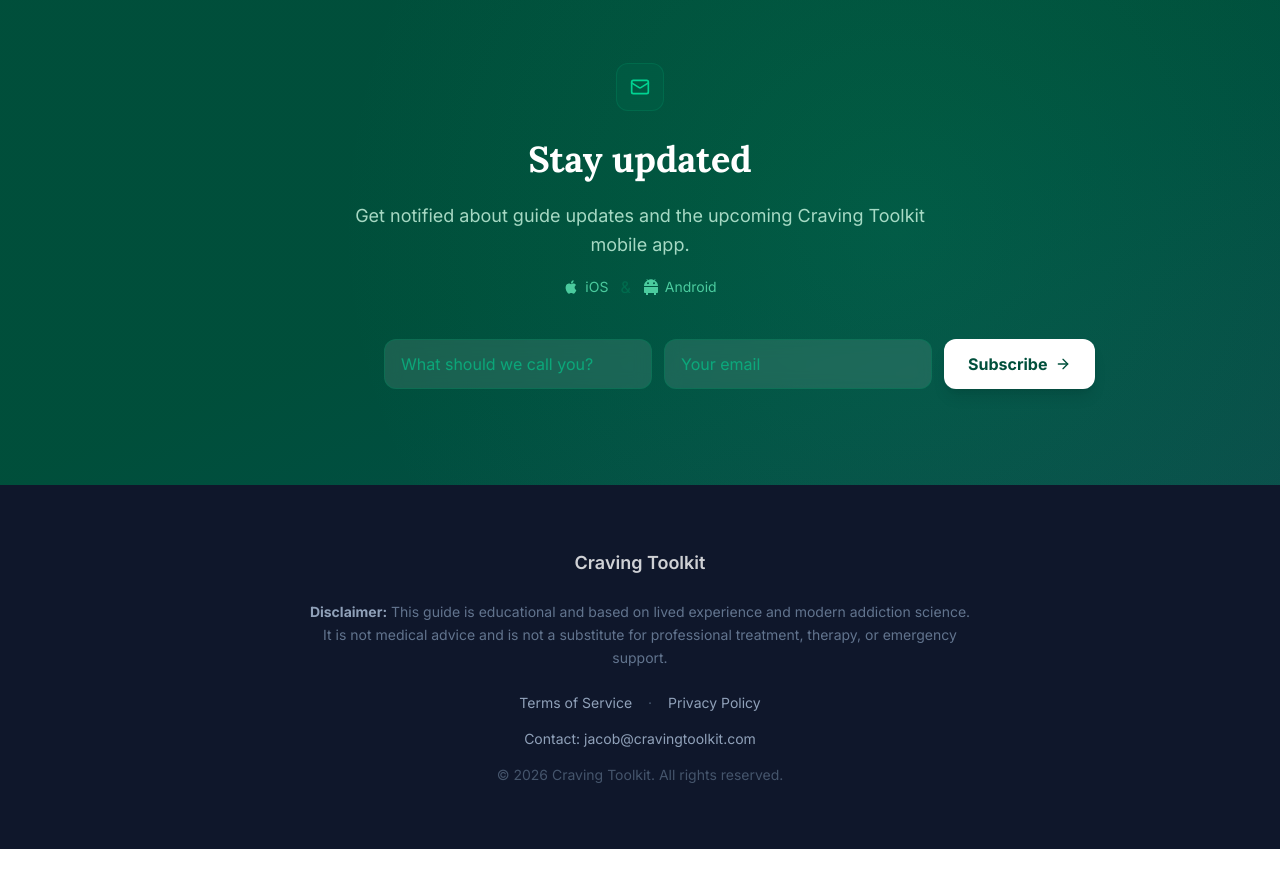
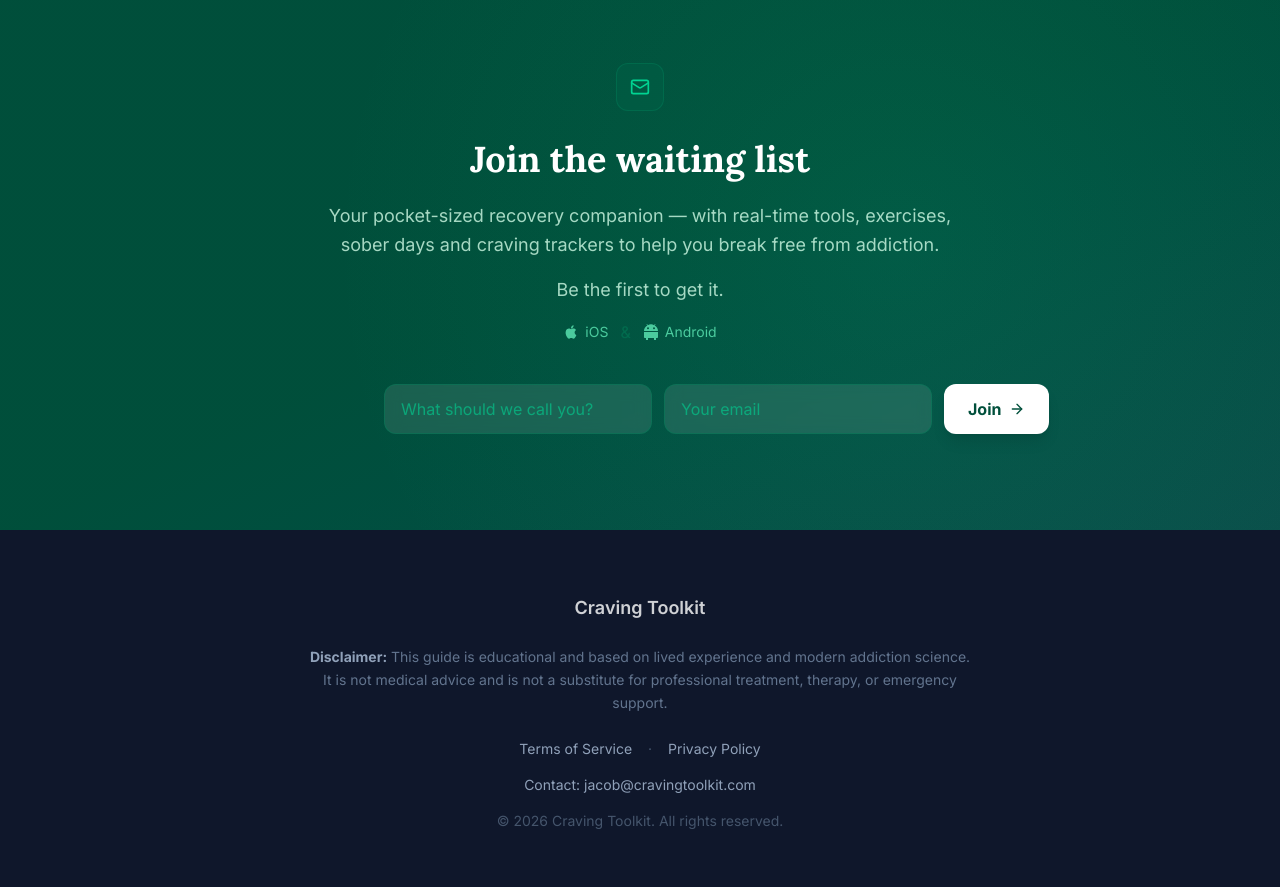
Before and after one commit to JakubHave/craving-toolkit-web, a Next.js app: page / in a window 1280 px wide. Shown: the part 4820-5707 px from the top of the page. Before the commit the page ends 5669 px from the top, so only its background shows below. Built offline with nearby package versions, Linux system fonts and the light colour scheme.

Commit message:
waiting list

```diff
--- a/src/app/articles/[slug]/page.tsx
+++ b/src/app/articles/[slug]/page.tsx
@@ -101,7 +101,7 @@ export default async function ArticlePage({ params }: { params: Promise<{ slug:
     <div className="min-h-screen bg-slate-50 text-slate-900 font-sans">
       <nav className="border-b bg-white">
         <div className="max-w-5xl mx-auto px-6 h-16 flex items-center justify-between">
-          <div className="font-bold text-xl tracking-tight text-emerald-800">Craving Toolkit</div>
+          <Link href="/" className="font-bold text-xl tracking-tight text-emerald-800">Craving Toolkit</Link>
           <div className="flex gap-6">
             <Link href="/articles" className="text-sm font-medium text-emerald-700">Articles</Link>
             <Link href="/#pricing" className="text-sm font-medium text-slate-600 hover:text-emerald-700 transition">Get the Guide</Link>
--- a/src/app/newsletter-form.tsx
+++ b/src/app/newsletter-form.tsx
@@ -29,7 +29,7 @@ export default function NewsletterForm() {
       }
 
       setStatus("success");
-      setMessage("You're in! We'll keep you posted.");
+      setMessage("You're on the list! We'll let you know when the app is ready.");
       setName("");
       setEmail("");
     } catch {
@@ -47,9 +47,12 @@ export default function NewsletterForm() {
         <div className="inline-flex items-center justify-center w-12 h-12 rounded-xl bg-emerald-800/50 border border-emerald-700/50 mb-6">
           <Mail className="w-5 h-5 text-emerald-400" />
         </div>
-        <h2 className="font-serif text-3xl md:text-4xl font-bold mb-4 text-white leading-snug">Stay updated</h2>
+        <h2 className="font-serif text-3xl md:text-4xl font-bold mb-4 text-white leading-snug">Join the waiting list</h2>
         <p className="text-lg text-emerald-100/80 mb-4 leading-relaxed">
-          Get notified about guide updates and the upcoming Craving Toolkit mobile app.
+          Your pocket-sized recovery companion — with real-time tools, exercises, sober days and craving trackers to help you break free from addiction.
+        </p>
+        <p className="text-lg text-emerald-100/80 mb-4 leading-relaxed">
+          Be the first to get it.
         </p>
         <div className="flex items-center justify-center gap-3 mb-10">
           <span className="inline-flex items-center gap-1.5 text-sm text-emerald-300/80">
@@ -89,7 +92,7 @@ export default function NewsletterForm() {
               disabled={status === "loading"}
               className="px-6 py-3 bg-white text-emerald-900 font-bold rounded-xl hover:bg-emerald-50 transition-all disabled:opacity-50 flex items-center justify-center gap-2 shrink-0 shadow-lg shadow-black/10 hover:-translate-y-0.5"
             >
-              {status === "loading" ? "..." : <>Subscribe <ArrowRight className="w-4 h-4" /></>}
+              {status === "loading" ? "..." : <>Join <ArrowRight className="w-4 h-4" /></>}
             </button>
           </form>
         )}
```
